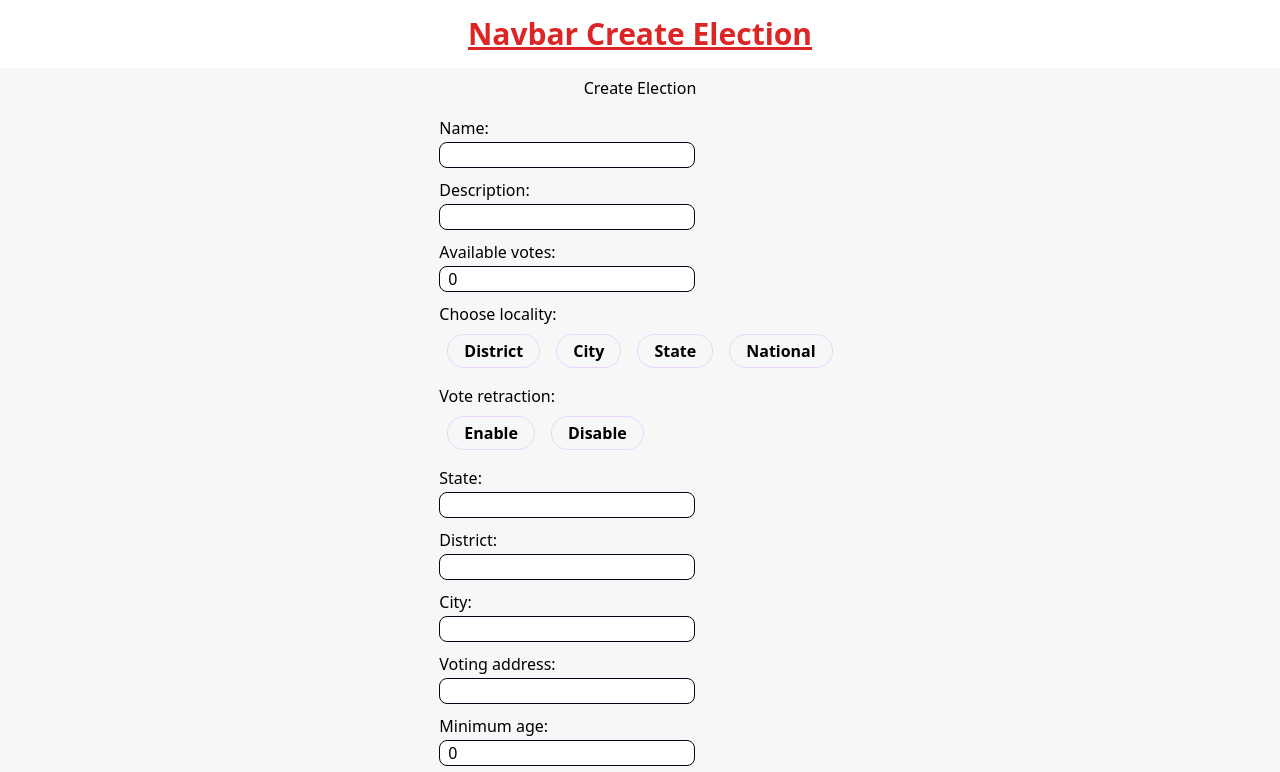
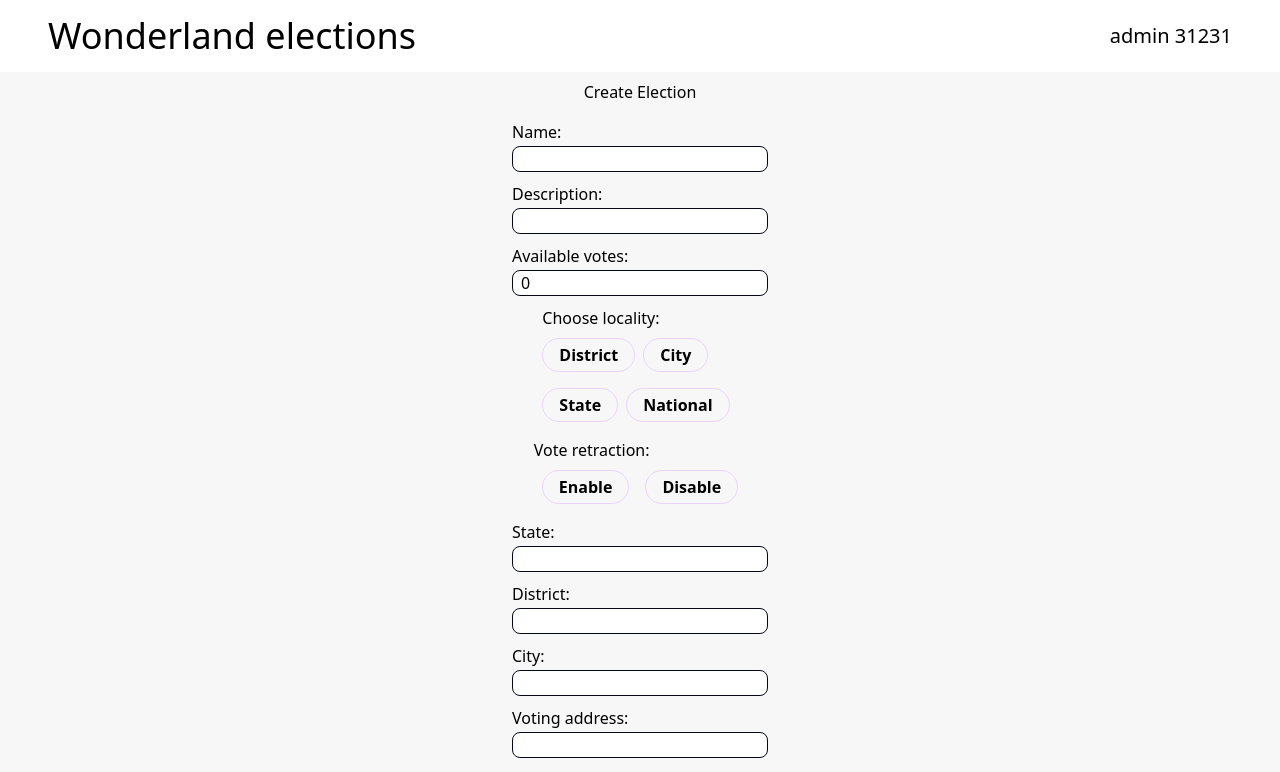
Before and after one commit to Mikola-K/documentation-rgr, a React (Create React App) app: page /admin/create in a window 1280 px wide. Shown: the top 772 px of the page. Built offline with nearby package versions, Linux system fonts and the light colour scheme.

Commit message:
added navbar component

```diff
--- a/src/App.tsx
+++ b/src/App.tsx
@@ -1,12 +1,11 @@
 import React from "react";
 import { Link } from "react-router-dom";
+import Navbar from "./components/Navbar";
 
 function AdminMainPage() {
   return (
     <div className="">
-      <nav className="flex justify-center my-4">
-        <h1 className="text-3xl font-bold underline text-red-600">Navbar</h1>
-      </nav>
+      <Navbar indentity_code={31231} persone={'admin'} />
       <div className="flex justify-evenly h-screen bg-[#F7F7F7] p-4 m-2">
         <div className="">
           <div>
--- a/src/components/AdminCreateElection.tsx
+++ b/src/components/AdminCreateElection.tsx
@@ -1,5 +1,6 @@
 import { ChangeEvent, useEffect, useState } from "react";
 import { Link } from "react-router-dom";
+import Navbar from "./Navbar";
 
 function AdminCreateElection() {
   const [createElection, setCreateElection] = useState({
@@ -27,16 +28,12 @@ function AdminCreateElection() {
   const CreateElectionButton = () => {};
   return (
     <div className="">
-      <nav className="flex justify-center my-4">
-        <h1 className="text-3xl font-bold underline text-red-600">
-          Navbar Create Election
-        </h1>
-      </nav>
+      <Navbar indentity_code={31231} persone={"admin"} />
       <div className=" h-full bg-[#F7F7F7]">
         <div className="flex items-center flex-col">
           <h1 className="py-2">Create Election</h1>
           <form>
-            <div className="flex flex-col justify-center py-2">
+            <div className="flex flex-col justify-center py-2 items-center">
               <label className="flex flex-col">
                 Name:
                 <input
@@ -67,16 +64,19 @@ function AdminCreateElection() {
                   className="w-64 my-0.5 bg-[#fffff] rounded-lg px-2 border border-slate-950 hover:border-purple-800"
                 />
               </label>
-              <div className="flex flex-col mt-2">
+              <label className="flex flex-col mt-2 items-start">
                 Choose locality:
-                <div className="">
-                  <button className="px-4 py-1 my-2 mx-2 text-sx text-[#fffff] font-semibold rounded-full border border-purple-200 hover:text-[#27272a] hover:bg-[#cbd5e1] hover:border-transparent focus:outline-none focus:ring-2 focus:ring-purple-600 focus:ring-offset-2">
+                <div className="flex justify-around flex-col">
+                  <div>
+                    <button className="px-4 py-1 my-2 text-sx text-[#fffff] font-semibold rounded-full border border-purple-200 hover:text-[#27272a] hover:bg-[#cbd5e1] hover:border-transparent focus:outline-none focus:ring-2 focus:ring-purple-600 focus:ring-offset-2">
                       District
                     </button>
                     <button className="px-4 py-1 my-2 mx-2 text-sx text-[#fffff] font-semibold rounded-full border border-purple-200 hover:text-[#27272a] hover:bg-[#cbd5e1] hover:border-transparent focus:outline-none focus:ring-2 focus:ring-purple-600 focus:ring-offset-2">
                       City
                     </button>
-                  <button className="px-4 py-1 my-2 mx-2 text-sx text-[#fffff] font-semibold rounded-full border border-purple-200 hover:text-[#27272a] hover:bg-[#cbd5e1] hover:border-transparent focus:outline-none focus:ring-2 focus:ring-purple-600 focus:ring-offset-2">
+                  </div>
+                  <div>
+                    <button className="px-4 py-1 my-2 text-sx text-[#fffff] font-semibold rounded-full border border-purple-200 hover:text-[#27272a] hover:bg-[#cbd5e1] hover:border-transparent focus:outline-none focus:ring-2 focus:ring-purple-600 focus:ring-offset-2">
                       State
                     </button>
                     <button className="px-4 py-1 my-2 mx-2 text-sx text-[#fffff] font-semibold rounded-full border border-purple-200 hover:text-[#27272a] hover:bg-[#cbd5e1] hover:border-transparent focus:outline-none focus:ring-2 focus:ring-purple-600 focus:ring-offset-2">
@@ -84,6 +84,7 @@ function AdminCreateElection() {
                     </button>
                   </div>
                 </div>
+              </label>
               <label className="flex flex-col mt-2">
                 Vote retraction:
                 <div className="">
--- a/src/components/AdminEditElection.tsx
+++ b/src/components/AdminEditElection.tsx
@@ -1,12 +1,11 @@
 import React from "react";
 import { Link } from "react-router-dom";
+import Navbar from "./Navbar";
 
 function AdminEditElection() {
   return (
     <div className="">
-      <nav className="flex justify-center my-4">
-        <h1 className="text-3xl font-bold underline text-red-600">Navbar Edit Election $ElectioName</h1>
-      </nav>
+      <Navbar indentity_code={31231} persone={"admin"} />
       <div className="bg-[#F7F7F7]">
         <div>
           <h1>List of Election that you can change!</h1>
--- /dev/null
+++ b/src/components/Navbar.tsx
@@ -0,0 +1,21 @@
+interface Props {
+    persone?: string
+    indentity_code?: number;
+}
+
+function Navbar ({ indentity_code, persone }: Props) {
+  return (
+    <div className="">
+      <nav className="flex justify-between my-4 mx-12 items-center">
+        <h1 className="text-4xl text-black-600">
+          Wonderland elections
+        </h1>
+        <h1 className="text-xl text-black-600">
+          {persone ? <div>{persone} {indentity_code} </div> : null}
+        </h1>
+      </nav>
+    </div>
+  );
+};
+
+export default Navbar;
```
Lines whose indentation alone changed are shown as unchanged.
